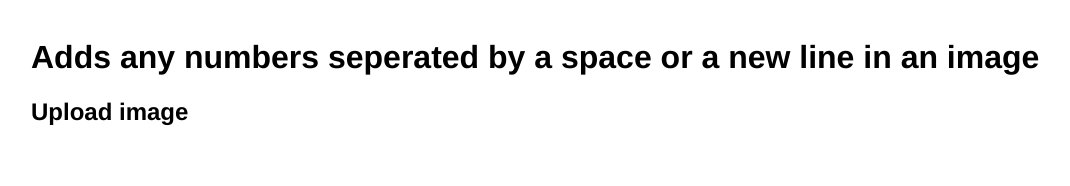
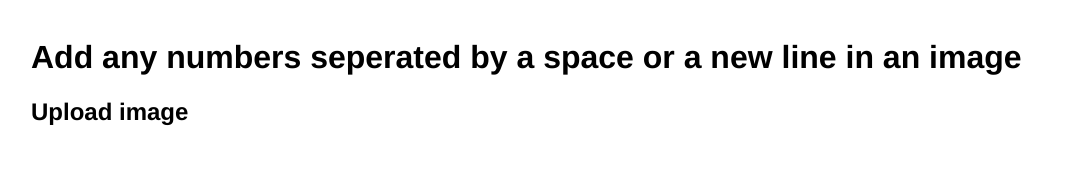
Before and after one commit to boyum/tesseract.js-auto-add, a website: page index.html in a window 1280 px wide. Shown: the top 186 px of the page, without its empty margins (24-1094 px from the left). Drawn offline with Linux system fonts and the light colour scheme.

Commit message:
ADD: Title

```diff
--- a/index.html
+++ b/index.html
@@ -6,7 +6,7 @@
 	<meta http-equiv="X-UA-Compatible" content="IE=edge">
 	<meta name="description" content="">
 	<meta name="viewport" content="width=device-width, initial-scale=1">
-	<title></title>
+	<title>tesseract.js-auto-add</title>
 
 	<!-- Disable tap highlight on IE -->
 	<meta name="msapplication-tap-highlight" content="no">
@@ -43,7 +43,7 @@
 <body>
 
 	<div class="container frontpage">
-		<h1>Adds any numbers seperated by a space or a new line in an image</h1>
+		<h1>Add any numbers seperated by a space or a new line in an image</h1>
 		<h2>Upload image</h2>
     <div id="progress-container" class="progress-container">
       Progress
```
